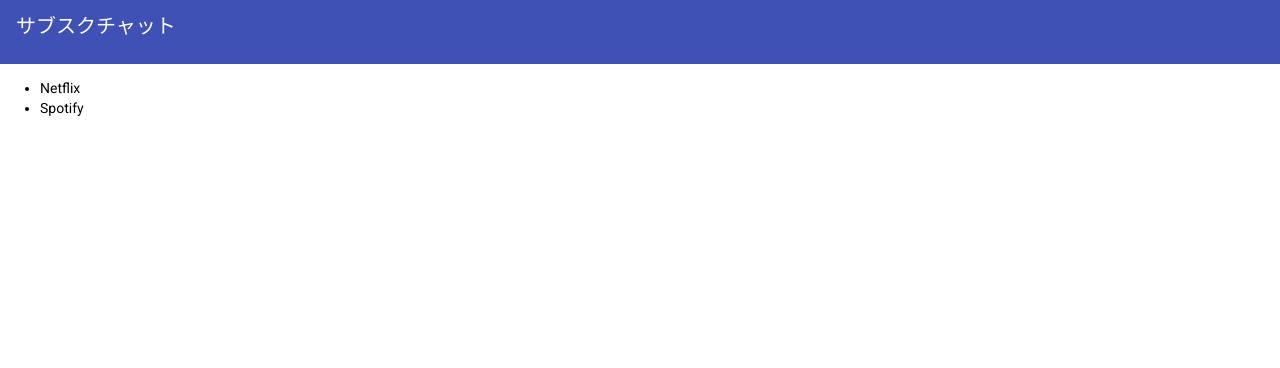
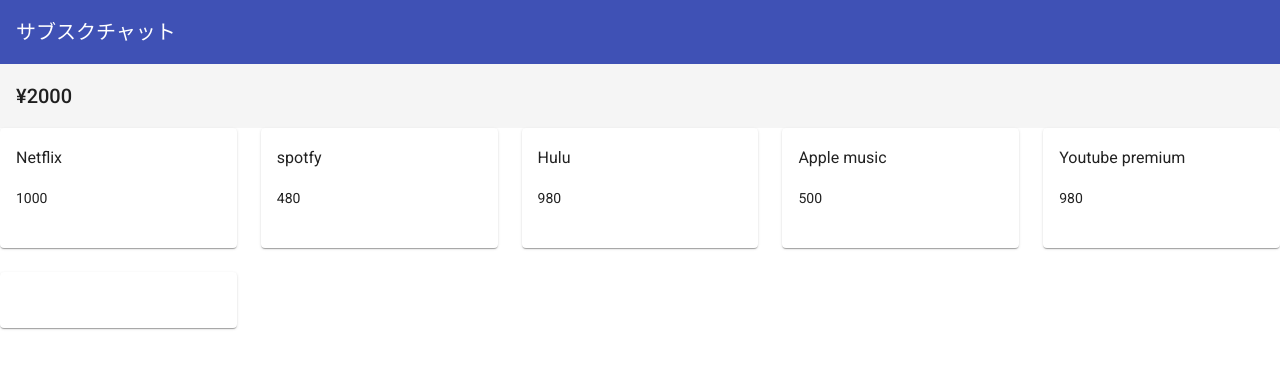
Before and after one commit to Ryota-Oh/subscription-chat, an Angular app: page / in a window 1280 px wide. Shown: the top 368 px of the page. Built offline with nearby package versions, Linux system fonts and the light colour scheme.

Commit message:
6/25 commit

```diff
--- a/src/app/app.component.html
+++ b/src/app/app.component.html
@@ -1,4 +1,4 @@
 <mat-toolbar color="primary">
-  <p>サブスクチャット</p>
+  <span>サブスクチャット</span>
 </mat-toolbar>
 <router-outlet></router-outlet>
--- a/src/app/app.module.ts
+++ b/src/app/app.module.ts
@@ -1,11 +1,13 @@
 import { BrowserModule } from '@angular/platform-browser';
 import { NgModule } from '@angular/core';
+import { FormsModule } from '@angular/forms'
 
 import { AppRoutingModule } from './app-routing.module';
 import { AppComponent } from './app.component';
 import { BrowserAnimationsModule } from '@angular/platform-browser/animations';
 import { DashboardComponent } from './dashboard/dashboard.component';
 import { MatToolbarModule } from '@angular/material/toolbar';
+import { MatCardModule } from '@angular/material/card';
 
 @NgModule({
   declarations: [
@@ -14,9 +16,11 @@
   ],
   imports: [
     BrowserModule,
+    FormsModule,
     AppRoutingModule,
     BrowserAnimationsModule,
-    MatToolbarModule
+    MatToolbarModule,
+    MatCardModule
   ],
   providers: [],
   bootstrap: [AppComponent]
--- /dev/null
+++ b/src/app/class/subscription.ts
@@ -0,0 +1,4 @@
+export class Subscription {
+  name: string;
+  price: number;
+}
--- a/src/app/dashboard/dashboard.component.html
+++ b/src/app/dashboard/dashboard.component.html
@@ -1,4 +1,15 @@
-<ul>
-  <li>Netflix</li>
-  <li>Spotify</li>
-</ul>
+<mat-toolbar>
+  <span class="total">¥2000</span>
+</mat-toolbar>
+
+<div class="grid">
+  <mat-card *ngFor="let subscription of subscriptions">
+    <h3>{{subscription.name}}</h3>
+    <p>{{subscription.price}}</p>
+  </mat-card>
+  <mat-card>
+    <form>
+
+    </form>
+  </mat-card>
+</div>
--- a/src/app/dashboard/dashboard.component.scss
+++ b/src/app/dashboard/dashboard.component.scss
@@ -0,0 +1,6 @@
+.grid{
+  display: grid;
+  gap: 24px;
+  grid-template-columns: repeat(auto-fill,minmax(200px,1fr));
+  height: 200px;
+}
--- a/src/app/dashboard/dashboard.component.ts
+++ b/src/app/dashboard/dashboard.component.ts
@@ -1,4 +1,17 @@
 import { Component, OnInit } from '@angular/core';
+import { Subscription } from '../class/subscription';
+
+
+
+const SUBSCRIPTIONS: Subscription[] = [
+  { name: 'Netflix', price: 1000 },
+  { name: 'spotfy', price: 480 },
+  { name: 'Hulu', price: 980 },
+  { name: 'Apple music', price: 500 },
+  { name: 'Youtube premium', price: 980 },
+
+]
+
 
 @Component({
   selector: 'app-dashboard',
@@ -7,9 +20,10 @@
 })
 export class DashboardComponent implements OnInit {
 
+  subscriptions = SUBSCRIPTIONS;
+
   constructor() { }
 
-  ngOnInit(): void {
-  }
+  ngOnInit(): void { }
 
 }
```
Also changed, not shown: 1 other file (tests, documents, lock files or other folders).
